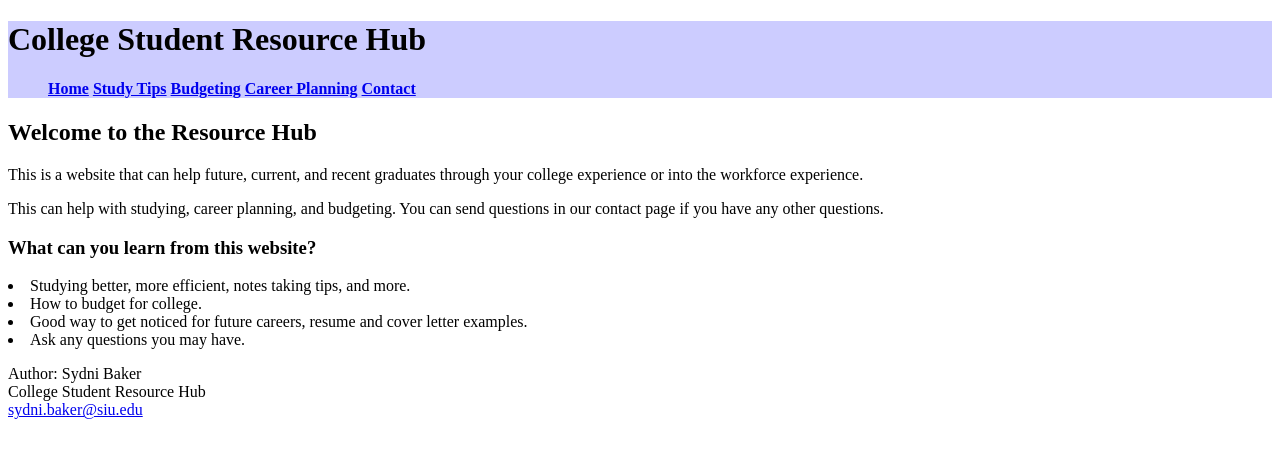
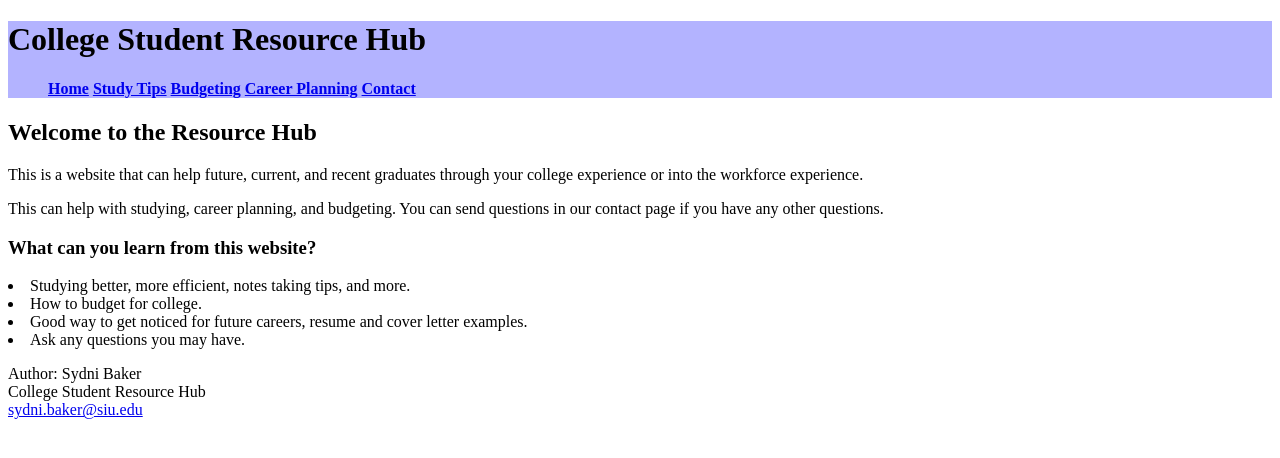
Before and after one commit to sbaker2125/sbaker2125.github.io, a plain HTML site: page index.html in a window 1280 px wide. Drawn offline with Linux system fonts and the light colour scheme.

Commit message:
Update main.css

```diff
--- a/styles/main.css
+++ b/styles/main.css
@@ -1,3 +1,3 @@
 header{
-  background-color: #ccccff;
+  background-color: #b3b3ff;
 }
```
